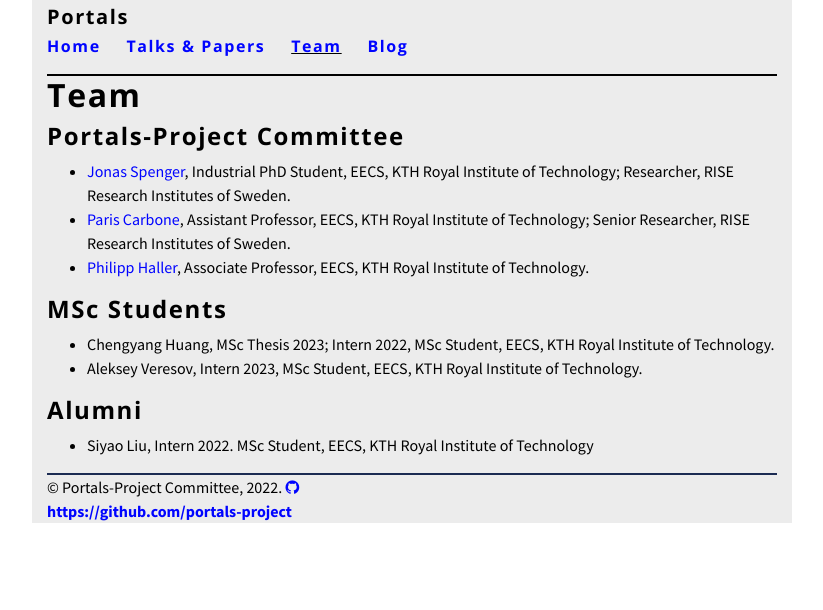
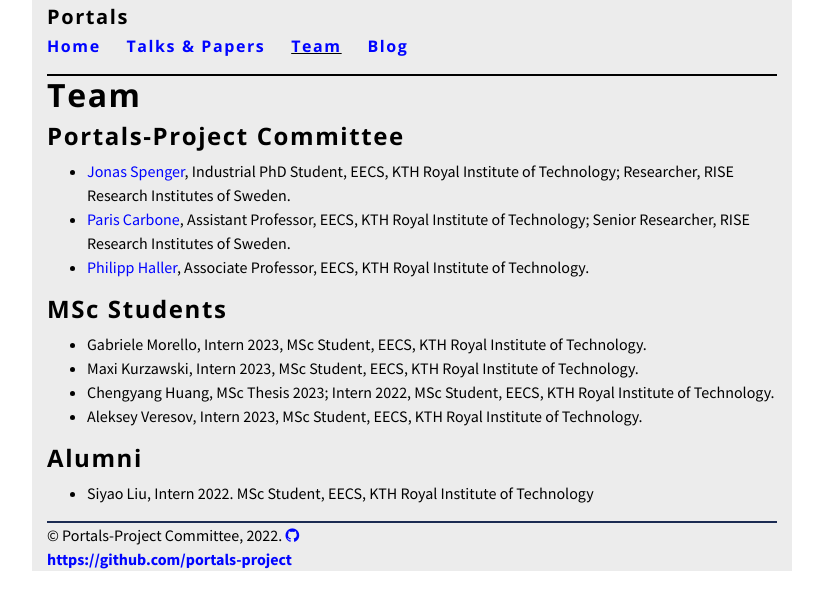
Before and after one commit to portals-project/portals-project.github.io, a Jekyll site: the page built from team.md, in a window 1280 px wide. Shown: the top 610 px of the page, without its empty margins (228-1051 px from the left). Built offline with Jekyll 4.4.1, drawn with Linux system fonts in a browser that asks for light colours.

Commit message:
Update team info with new interns/students for 2023

```diff
--- a/team.md
+++ b/team.md
@@ -12,6 +12,8 @@
   Associate Professor, EECS, KTH Royal Institute of Technology.
 
 ## MSc Students
+* Gabriele Morello, Intern 2023, MSc Student, EECS, KTH Royal Institute of Technology.
+* Maxi Kurzawski, Intern 2023, MSc Student, EECS, KTH Royal Institute of Technology.
 * Chengyang Huang, MSc Thesis 2023; Intern 2022, MSc Student, EECS, KTH Royal Institute of Technology.
 * Aleksey Veresov, Intern 2023, MSc Student, EECS, KTH Royal Institute of Technology.
 
```
